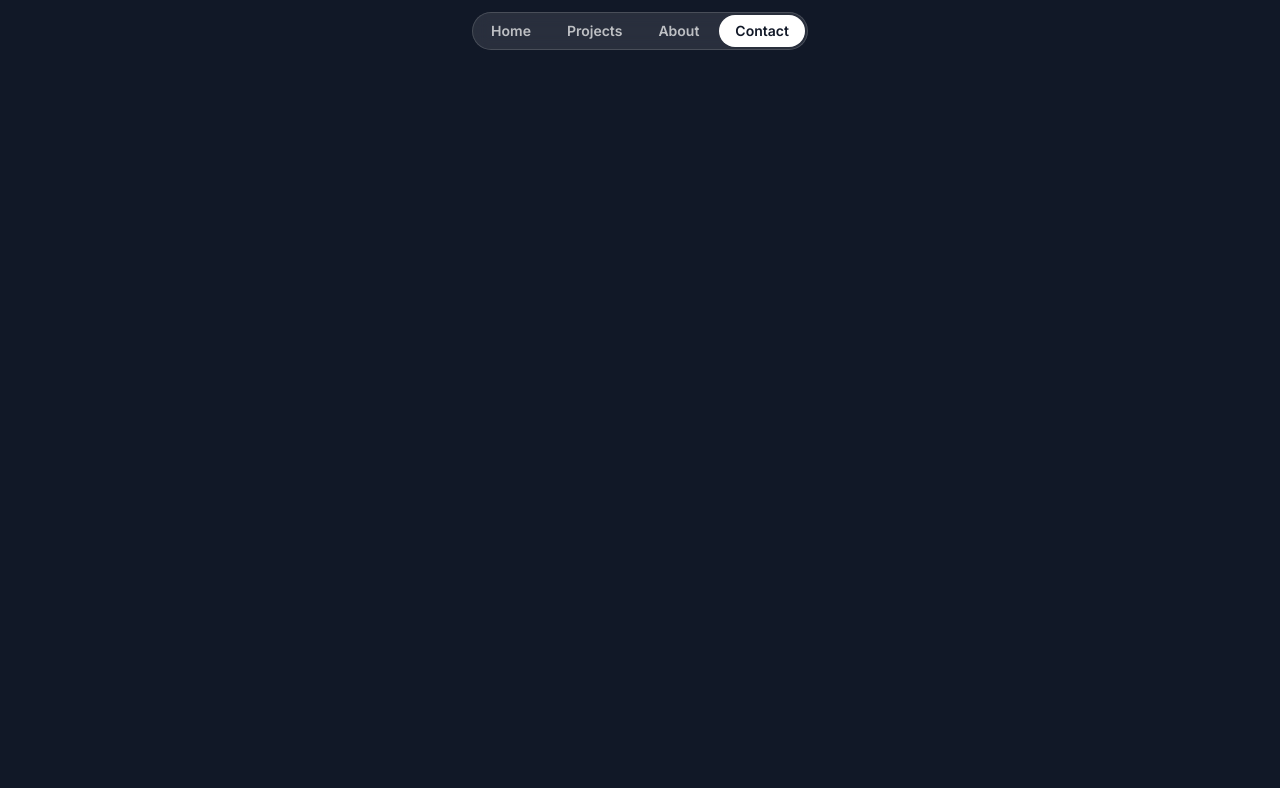
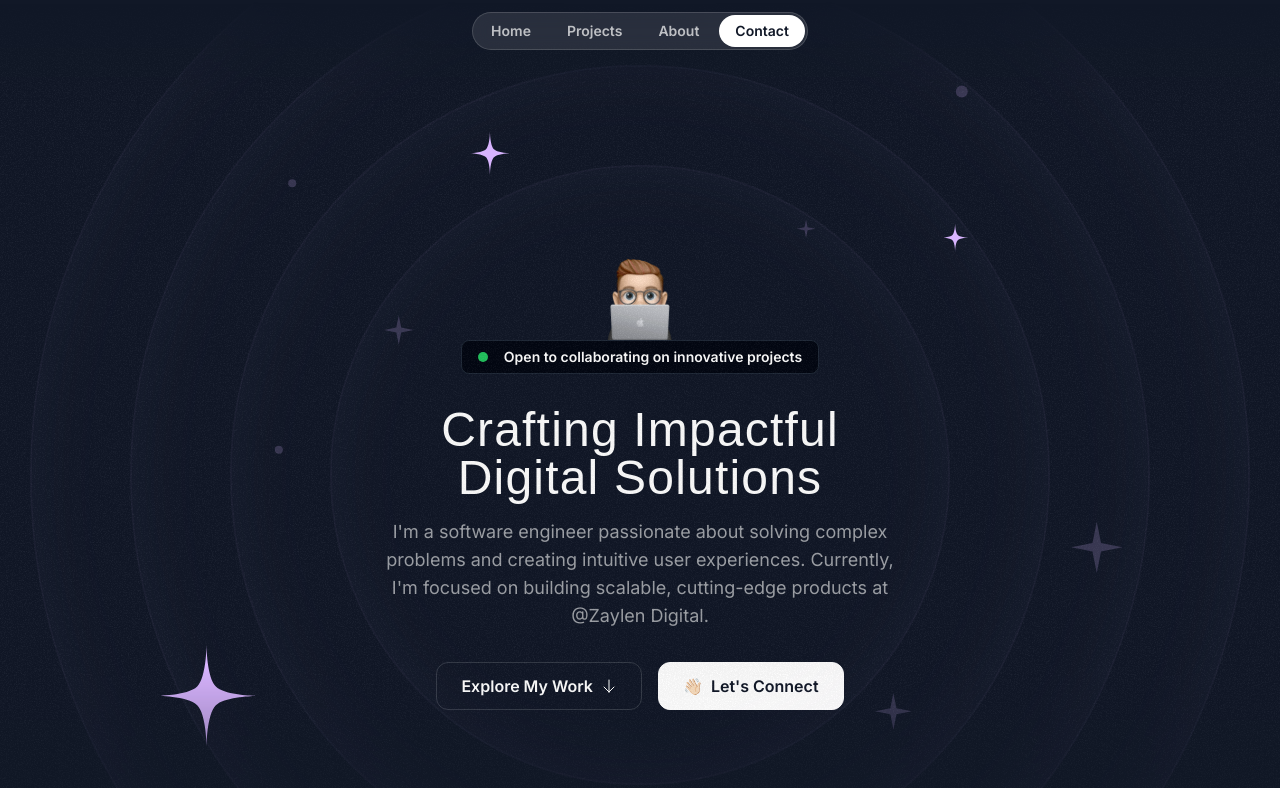
Before and after one commit to sabbirosa/sabbir-co, a Next.js app: page / in a window 1280 px wide. Shown: the top 788 px of the page. Built offline with nearby package versions, Linux system fonts and the light colour scheme; a web font is replaced by a local one.

Commit message:
Add HeroSection component with animated elements and update Header styling

```diff
--- a/src/app/globals.css
+++ b/src/app/globals.css
@@ -6,4 +6,8 @@
   .nav-item {
     @apply px-4 py-1.5 rounded-full text-white/70 text-sm font-semibold hover:bg-white/10 transition duration-300;
   }
+
+  .hero-ring {
+    @apply absolute inset-0 border-2 top-1/2 left-1/2 -translate-x-1/2 -translate-y-1/2 rounded-full border-purple-300/5 shadow-[0_0_80px_inset] shadow-purple-300/5;
+  }
 }
--- a/src/app/page.tsx
+++ b/src/app/page.tsx
@@ -1,9 +1,11 @@
 import { Header } from "@/sections/Header";
+import { HeroSection } from "@/sections/Hero";
 
 export default function Home() {
   return (
     <div>
       <Header />
+      <HeroSection />
     </div>
   );
 }
--- /dev/null
+++ b/src/components/HeroOrbit.tsx
@@ -0,0 +1,29 @@
+import { PropsWithChildren } from "react";
+
+export default function HeroOrbit({
+  children,
+  size,
+  rotation,
+}: PropsWithChildren<{ size: number; rotation: number }>) {
+  return (
+    <div className="absolute top-1/2 left-1/2 -translate-x-1/2 -translate-y-1/2">
+      <div
+        className="flex items-start justify-start"
+        style={{
+          transform: `rotate(${rotation}deg)`,
+          height: `${size}px`,
+          width: `${size}px`,
+        }}
+      >
+        <div
+          className="inline-flex"
+          style={{
+            transform: `rotate(${rotation * -1}deg)`,
+          }}
+        >
+          {children}
+        </div>
+      </div>
+    </div>
+  );
+}
--- a/src/sections/Header.tsx
+++ b/src/sections/Header.tsx
@@ -9,7 +9,7 @@
   ];
 
   return (
-    <div className="flex justify-center items-center relative top-3">
+    <div className="flex justify-center items-center fixed top-3 w-full z-10">
       <nav className="flex gap-1 p-0.5 border border-white/15 rounded-full bg-white/10 backdrop-blur">
         {navItems.map((item, index) => {
           return index === navItems.length - 1 ? (
--- a/src/sections/Hero.tsx
+++ b/src/sections/Hero.tsx
@@ -1,3 +1,95 @@
+import ArrowDown from "@/assets/icons/arrow-down.svg";
+import SparkleIcon from "@/assets/icons/sparkle.svg";
+import StarIcon from "@/assets/icons/star.svg";
+import grainImage from "@/assets/images/grain.jpg";
+import memojiImage from "@/assets/images/memoji-computer.png";
+import HeroOrbit from "@/components/HeroOrbit";
+import Image from "next/image";
+
 export const HeroSection = () => {
-  return <div>Hero Section</div>;
+  return (
+    <div className="py-32 md:py-48 lg:py-60 relative z-0 overflow-x-clip">
+      <div className="absolute inset-0 [mask-image:linear-gradient(to_bottom,transparent,black_10%,black_70%,transparent)]">
+        <div
+          className="absolute inset-0 -z-30 opacity-5"
+          style={{ backgroundImage: `url(${grainImage.src})` }}
+        ></div>
+
+        <div className="size-[620px] hero-ring"></div>
+        <div className="size-[820px] hero-ring"></div>
+        <div className="size-[1020px] hero-ring"></div>
+        <div className="size-[1220px] hero-ring"></div>
+
+        <HeroOrbit size={800} rotation={-72}>
+          <StarIcon className="size-28 text-purple-300" />
+        </HeroOrbit>
+        <HeroOrbit size={550} rotation={20}>
+          <StarIcon className="size-12 text-purple-300" />
+        </HeroOrbit>
+        <HeroOrbit size={590} rotation={98}>
+          <StarIcon className="size-8 text-purple-300" />
+        </HeroOrbit>
+
+        <HeroOrbit size={430} rotation={-14}>
+          <SparkleIcon className="size-8 text-purple-300/20" />
+        </HeroOrbit>
+        <HeroOrbit size={440} rotation={79}>
+          <SparkleIcon className="size-5 text-purple-300/20" />
+        </HeroOrbit>
+        <HeroOrbit size={530} rotation={178}>
+          <SparkleIcon className="size-10 text-purple-300/20" />
+        </HeroOrbit>
+        <HeroOrbit size={710} rotation={144}>
+          <SparkleIcon className="size-14 text-purple-300/20" />
+        </HeroOrbit>
+
+        <HeroOrbit size={720} rotation={85}>
+          <div className="size-3 rounded-full bg-purple-300/20"></div>
+        </HeroOrbit>
+        <HeroOrbit size={520} rotation={-41}>
+          <div className="size-2 rounded-full bg-purple-300/20"></div>
+        </HeroOrbit>
+        <HeroOrbit size={650} rotation={-5}>
+          <div className="size-2 rounded-full bg-purple-300/20"></div>
+        </HeroOrbit>
+      </div>
+
+      <div className="container">
+        <div className="flex flex-col items-center">
+          <Image
+            className="size-[100px]"
+            src={memojiImage}
+            alt="A person peeking from behind the laptop"
+          />
+          <div className="bg-gray-950 border border-gray-800 px-4 py-1.5 inline-flex items-center gap-4 rounded-lg">
+            <div className="bg-green-500 size-2.5 rounded-full"></div>
+            <div className="text-sm font-semibold">
+              Open to collaborating on innovative projects
+            </div>
+          </div>
+        </div>
+        <div className="max-w-lg mx-auto">
+          <h1 className="font-serif md:text-5xl text-3xl text-center mt-8 tracking-wide">
+            Crafting Impactful Digital Solutions
+          </h1>
+          <p className="mt-4 text-center text-white/60 md:text-lg">
+            I&apos;m a software engineer passionate about solving complex
+            problems and creating intuitive user experiences. Currently,
+            I&apos;m focused on building scalable, cutting-edge products at
+            @Zaylen Digital.
+          </p>
+        </div>
+        <div className="flex flex-col md:flex-row justify-center items-center mt-8 gap-4">
+          <button className="inline-flex items-center gap-2 border border-white/15 px-6 h-12 rounded-xl">
+            <span className="font-semibold">Explore My Work</span>
+            <ArrowDown className="size-4" />
+          </button>
+          <button className="inline-flex items-center gap-2 border border-white bg-white text-gray-900 h-12 px-6 rounded-xl">
+            <span>👋🏻</span>
+            <span className="font-semibold">Let&apos;s Connect</span>
+          </button>
+        </div>
+      </div>
+    </div>
+  );
 };
```
